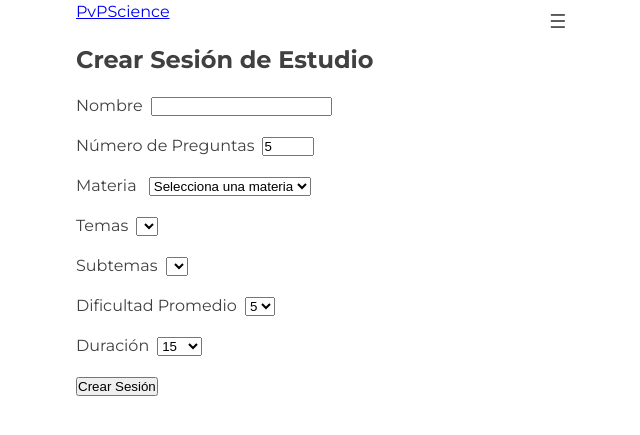
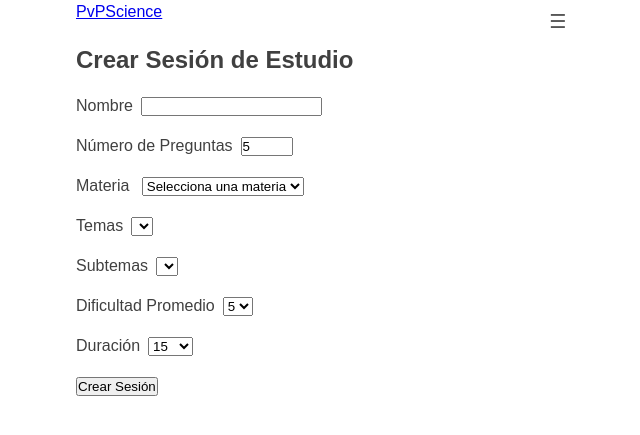
Before and after one commit to GabrielJAlvarezC/PreIcfes, a Node server app: page /quiz in a window 1280 px wide. Shown: the top 435 px of the page, without its empty margins (314-954 px from the left). Run offline with Node 20, Linux system fonts and the light colour scheme; lists and menus that the app fills with data are empty; some libraries are stand-ins or nearby versions.

Commit message:
Nada importante

```diff
--- a/views/base.pug
+++ b/views/base.pug
@@ -6,8 +6,6 @@ html
             meta(charset='UTF-8')
             meta(name='viewport' content='width=device-width, initial-scale=1.0')
             link(rel="icon" href="data:,")
-            link(href="https://fonts.googleapis.com/css2?family=Montserrat:wght@400;700&display=swap",      rel="stylesheet")
-            link(rel="stylesheet" href="https://pro.fontawesome.com/releases/v5.10.0/css/all.css" integrity="sha384-AYmEC3Yw5cVb3ZcuHtOA93w35dYTsvhLPVnYs9eStHfGJvOvKxVfELGroGkvsg+p" crossorigin="anonymous")
             link(rel="stylesheet", href="/css/style.css")
             title PvPScience | #{title}
 
```
